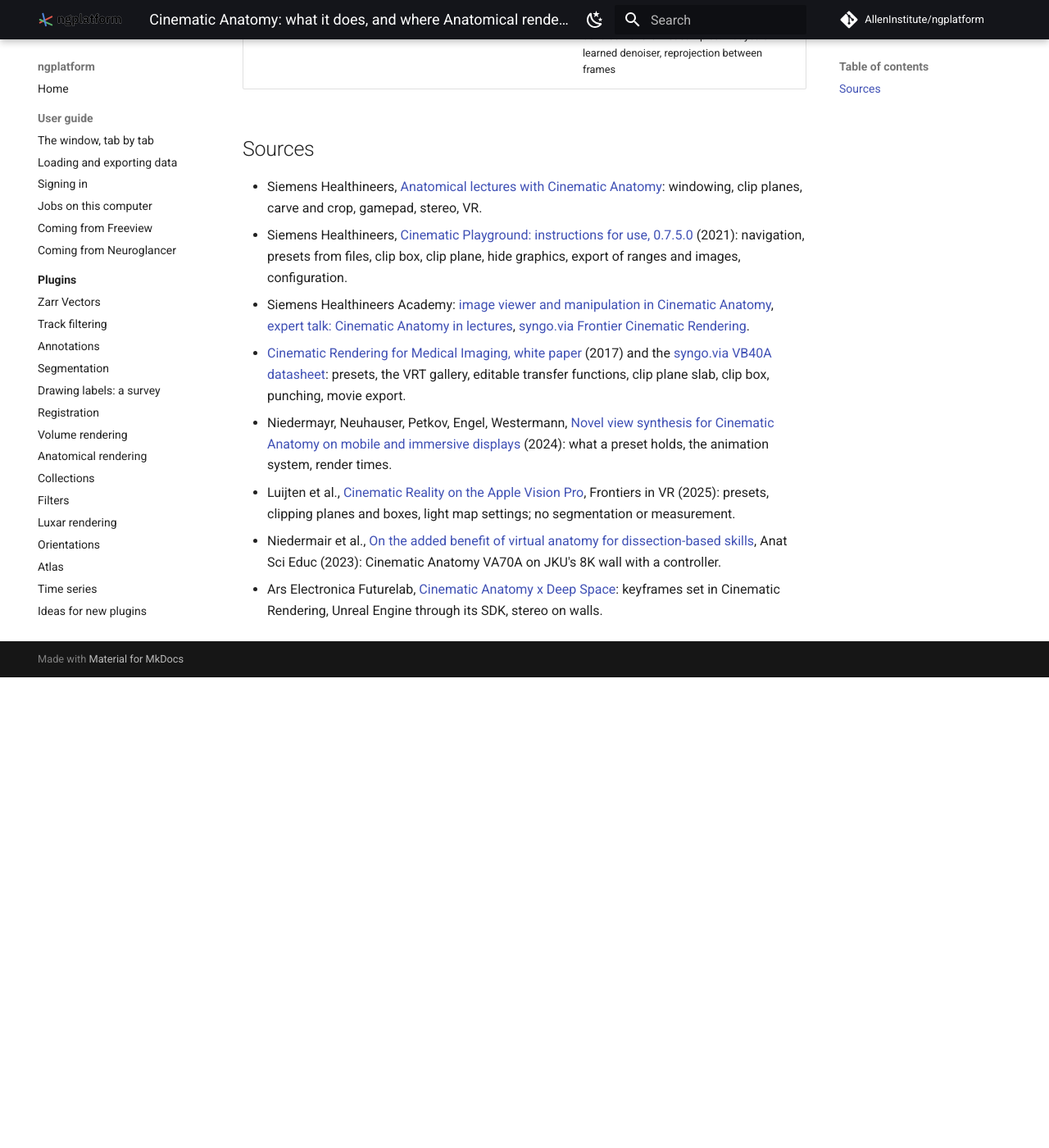
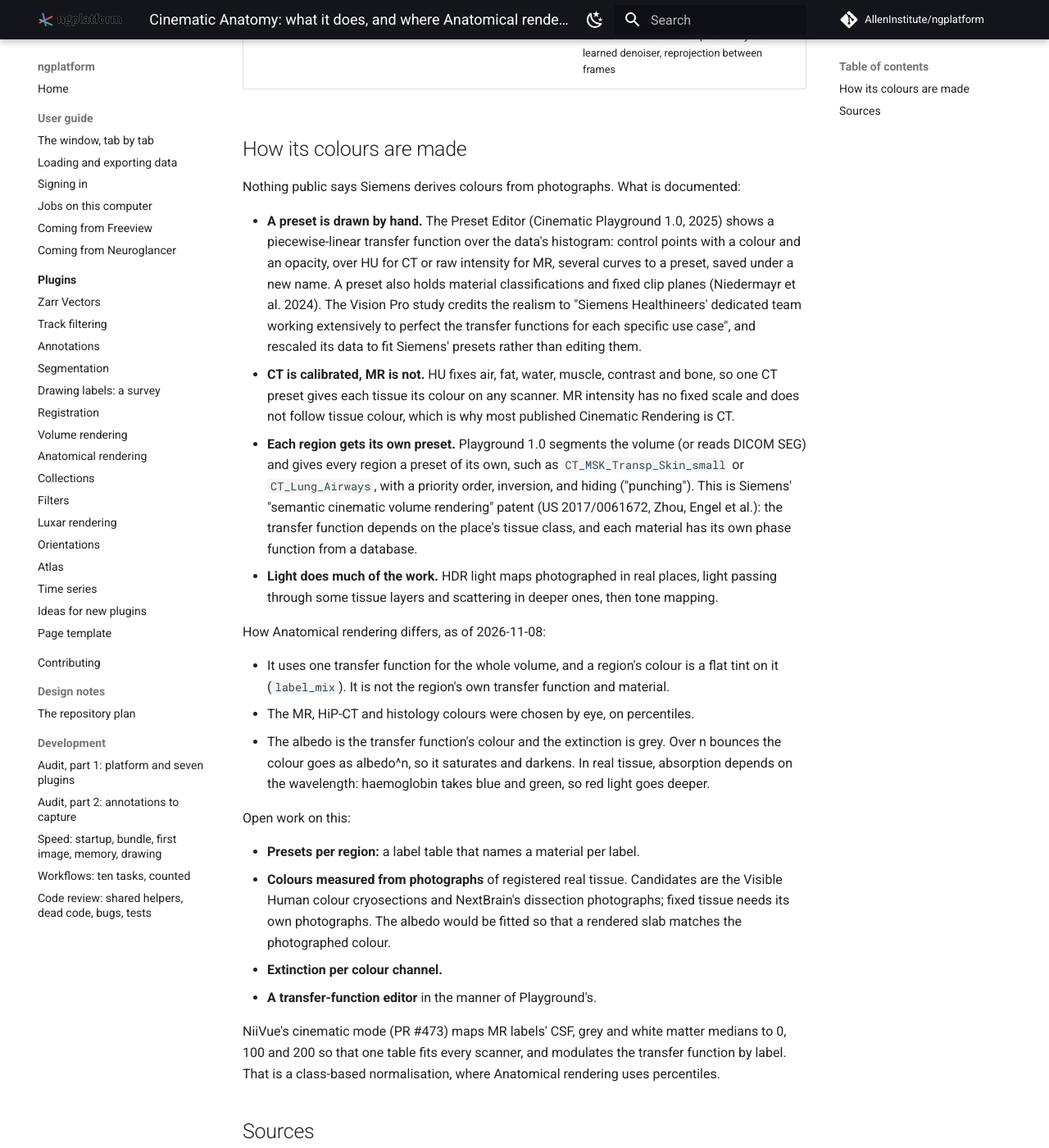
Before and after one commit to AllenInstitute/ngplatform, an MkDocs documentation site: the page built from docs/dev/cinematic-anatomy-survey.md, in a window 1280 px wide and 1400 px high, scrolled down 1851 px. Shown: the whole window at 82% size. Built offline with MkDocs 1.6.1 and Material for MkDocs 9.7.7, drawn with Linux system fonts in a browser that asks for light colours; comment, search, counter and statistics services are not loaded; before the commit the page ends 2677 px from its top, so only the background shows below that; some of the changed text lies outside the part shown.

Commit message:
Survey: how Cinematic Anatomy's colours are made, and how Anatomical rendering's differ

```diff
--- a/docs/dev/cinematic-anatomy-survey.md
+++ b/docs/dev/cinematic-anatomy-survey.md
@@ -27,6 +27,60 @@ No Cinematic Anatomy manual is public. What follows is from those sources
 | Stereo, VR, walls | Stereo glasses, VR headsets, 8K wall with active shutter glasses, Vision Pro | Not yet |
 | Speed | Rendering on the PC or headset; Siemens' denoising and temporal reuse (Martschinke 2019, Hofmann 2020) | CUDA on a host (an A6000: 45–65 ms a pass at 834 × 684 for a 135-million-voxel brain, 100–330 ms with labels and cuts), or WebGPU in the page; frames at half size while moving; an edge-avoiding wavelet denoiser for the first samples. Not yet: a learned denoiser, reprojection between frames |
 
+## How its colours are made
+
+Nothing public says Siemens derives colours from photographs. What is
+documented:
+
+- **A preset is drawn by hand.** The Preset Editor (Cinematic Playground 1.0,
+  2025) shows a piecewise-linear transfer function over the data's
+  histogram: control points with a colour and an opacity, over HU for CT or
+  raw intensity for MR, several curves to a preset, saved under a new name.
+  A preset also holds material classifications and fixed clip planes
+  (Niedermayr et al. 2024). The Vision Pro study credits the realism to
+  "Siemens Healthineers' dedicated team working extensively to perfect the
+  transfer functions for each specific use case", and rescaled its data to
+  fit Siemens' presets rather than editing them.
+- **CT is calibrated, MR is not.** HU fixes air, fat, water, muscle, contrast
+  and bone, so one CT preset gives each tissue its colour on any scanner. MR
+  intensity has no fixed scale and does not follow tissue colour, which is
+  why most published Cinematic Rendering is CT.
+- **Each region gets its own preset.** Playground 1.0 segments the volume (or
+  reads DICOM SEG) and gives every region a preset of its own, such as
+  `CT_MSK_Transp_Skin_small` or `CT_Lung_Airways`, with a priority order,
+  inversion, and hiding ("punching"). This is Siemens' "semantic cinematic
+  volume rendering" patent (US 2017/0061672, Zhou, Engel et al.): the
+  transfer function depends on the place's tissue class, and each material
+  has its own phase function from a database.
+- **Light does much of the work.** HDR light maps photographed in real places,
+  light passing through some tissue layers and scattering in deeper ones,
+  then tone mapping.
+
+How Anatomical rendering differs, as of 2026-11-08:
+
+- It uses one transfer function for the whole volume, and a region's colour is a flat tint on it
+  (`label_mix`). It is not the region's own transfer function and material.
+- The MR, HiP-CT and histology colours were chosen by eye, on percentiles.
+- The albedo is the transfer function's colour and the extinction is grey.
+  Over n bounces the colour goes as albedo^n, so it saturates and darkens.
+  In real tissue, absorption depends on the wavelength: haemoglobin takes
+  blue and green, so red light goes deeper.
+
+Open work on this:
+
+- **Presets per region:** a label table that names a material per label.
+- **Colours measured from photographs** of registered real tissue. Candidates
+  are the Visible Human colour cryosections and NextBrain's dissection
+  photographs; fixed tissue needs its own photographs. The albedo would be
+  fitted so that a rendered slab matches the photographed colour.
+- **Extinction per colour channel.**
+- **A transfer-function editor** in the manner of Playground's.
+
+NiiVue's cinematic mode (PR #473) maps MR labels' CSF, grey and white matter
+medians to 0, 100 and 200 so that one table fits every scanner, and
+modulates the transfer function by label. That is a class-based
+normalisation, where Anatomical rendering uses percentiles.
+
 ## Sources
 
 - Siemens Healthineers, [Anatomical lectures with Cinematic Anatomy](https://www.siemens-healthineers.com/perspectives/cinematic-anatomy): windowing, clip planes, carve and crop, gamepad, stereo, VR.
@@ -37,3 +91,8 @@ No Cinematic Anatomy manual is public. What follows is from those sources
 - Luijten et al., [Cinematic Reality on the Apple Vision Pro](https://www.frontiersin.org/journals/virtual-reality/articles/10.3389/frvir.2025.1666614/full), Frontiers in VR (2025): presets, clipping planes and boxes, light map settings; no segmentation or measurement.
 - Niedermair et al., [On the added benefit of virtual anatomy for dissection-based skills](https://anatomypubs.onlinelibrary.wiley.com/doi/10.1002/ase.2234), Anat Sci Educ (2023): Cinematic Anatomy VA70A on JKU's 8K wall with a controller.
 - Ars Electronica Futurelab, [Cinematic Anatomy x Deep Space](https://ars.electronica.art/futurelab/en/projects-virtual-anatomy/): keyframes set in Cinematic Rendering, Unreal Engine through its SDK, stereo on walls.
+- Siemens Healthineers, [Cinematic Playground: instructions for use, 1.0](https://marketplace.teamplay.siemens-healthineers.com/api/download/media/Siemens%20Healthcare%20GmbH/1.0/Instruction_for_use_1.0.pdf) (2025): the Preset Editor, presets per segmented region, the DICOM segmentation organiser, render tasks.
+- Zhou, Engel, Liu, Yu, Geiger, Lay, [Semantic cinematic volume rendering](https://patents.google.com/patent/US20170061672A1/en), US 2017/0061672 (Siemens).
+- Undark, [Cinematic rendering: medical images go to the movies](https://undark.org/2016/07/01/medical-imaging-cinematic-rendering/) (2016): light maps photographed in real places.
+- NiiVue, [cinematic render mode for CT and MR](https://github.com/niivue/mono/pull/473): label-modulated presets, MR tissue normalisation.
+- Devkota et al., [Reference based colour transfer for medical volume rendering](https://arxiv.org/abs/2210.08083) (2022), and Azkue et al., [True-colour 3D rendering from cryosection data](https://onlinelibrary.wiley.com/doi/10.1111/joa.13647), J Anat (2022): colour from the Visible Human cryosections.
```
